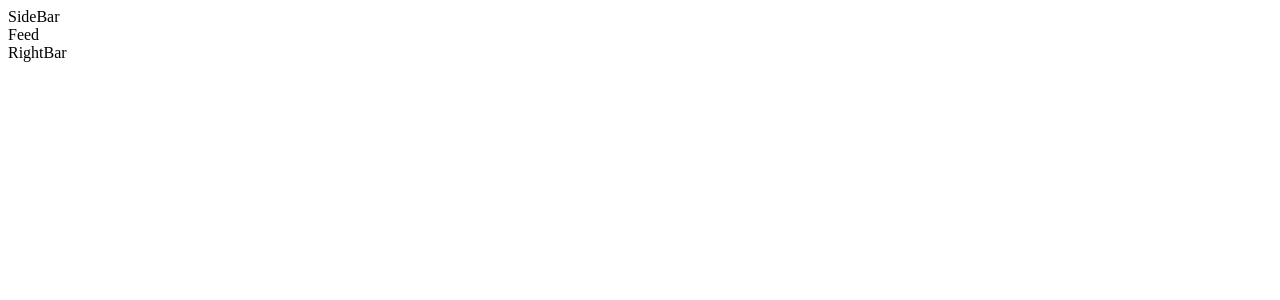
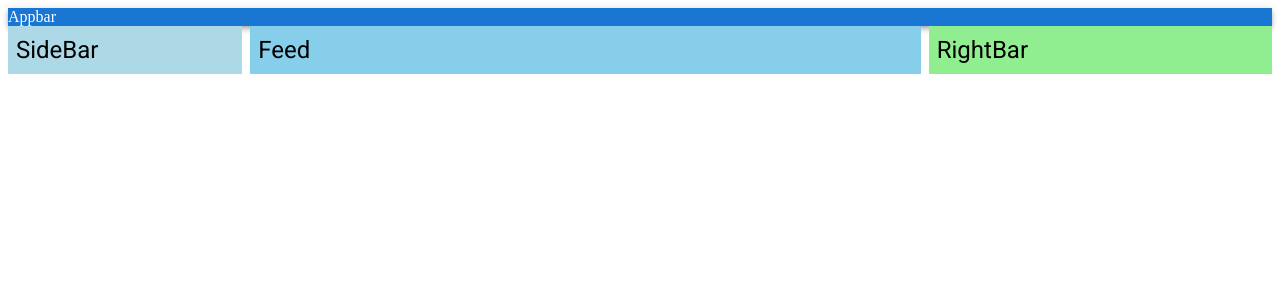
Before and after one commit to RiyaadHossain/SocialMedia-MUI, a React (Create React App) app: page / in a window 1280 px wide. Shown: the top 300 px of the page. Built offline with nearby package versions, Linux system fonts and the light colour scheme.

Commit message:
Layout designed

```diff
--- a/src/App.js
+++ b/src/App.js
@@ -1,17 +1,18 @@
-import { AppBar, Box } from "@mui/material";
+import { Box, Stack } from "@mui/material";
 import Feed from "./components/Feed";
+import SideBar from "./components/SideBar";
+import AppBar from "./components/Appbar";
 import RightBar from "./components/RightBar";
-import SideBar from "./components/SideBar";
 
 function App() {
   return (
     <Box>
       <AppBar />
-      <Box>
+      <Stack direction="row" gap={1}>
         <SideBar />
         <Feed />
         <RightBar />
-      </Box>
+      </Stack>
     </Box>
   );
 }
--- a/src/components/Appbar.jsx
+++ b/src/components/Appbar.jsx
@@ -1,7 +1,8 @@
 import React from "react";
+import { Box, AppBar } from "@mui/material";
 
 function Appbar() {
-  return <div>Appbar</div>;
+  return <Box><AppBar position="static">Appbar</AppBar></Box>;
 }
 
 export default Appbar;
--- a/src/components/Feed.jsx
+++ b/src/components/Feed.jsx
@@ -1,7 +1,12 @@
 import React from "react";
+import { Box, Typography } from "@mui/material";
 
 function Feed() {
-  return <div>Feed</div>;
+  return (
+    <Box backgroundColor="skyblue" flex="6" p={1}>
+      <Typography variant="h5">Feed</Typography>
+    </Box>
+  );
 }
 
 export default Feed;
--- a/src/components/RightBar.jsx
+++ b/src/components/RightBar.jsx
@@ -1,7 +1,17 @@
 import React from "react";
+import { Box, Typography } from "@mui/material";
 
 function RightBar() {
-  return <div>RightBar</div>;
+  return (
+    <Box
+      backgroundColor="lightgreen"
+      flex="3"
+      p={1}
+      sx={{ display: { xs: "none", md: "block" } }}
+    >
+      <Typography variant="h5">RightBar</Typography>
+    </Box>
+  );
 }
 
 export default RightBar;
--- a/src/components/SideBar.jsx
+++ b/src/components/SideBar.jsx
@@ -1,7 +1,17 @@
 import React from "react";
+import { Box, Typography } from "@mui/material";
 
 function SideBar() {
-  return <div>SideBar</div>;
+  return (
+    <Box
+      backgroundColor="lightblue"
+      flex="2"
+      p={1}
+      sx={{ display: { xs: "none", md: "block" } }}
+    >
+      <Typography variant="h5">SideBar</Typography>
+    </Box>
+  );
 }
 
 export default SideBar;
```
Also changed, not shown: 1 other file (tests, documents, lock files or other folders).
